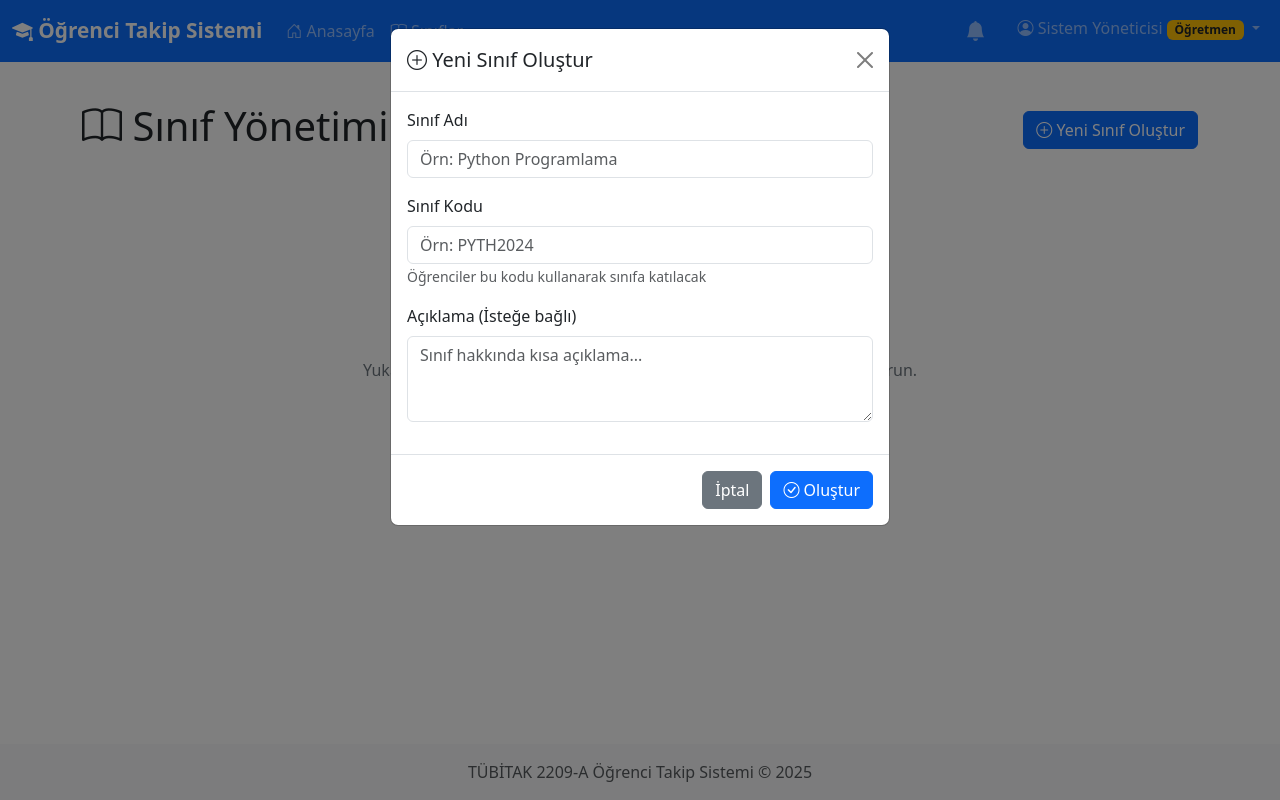
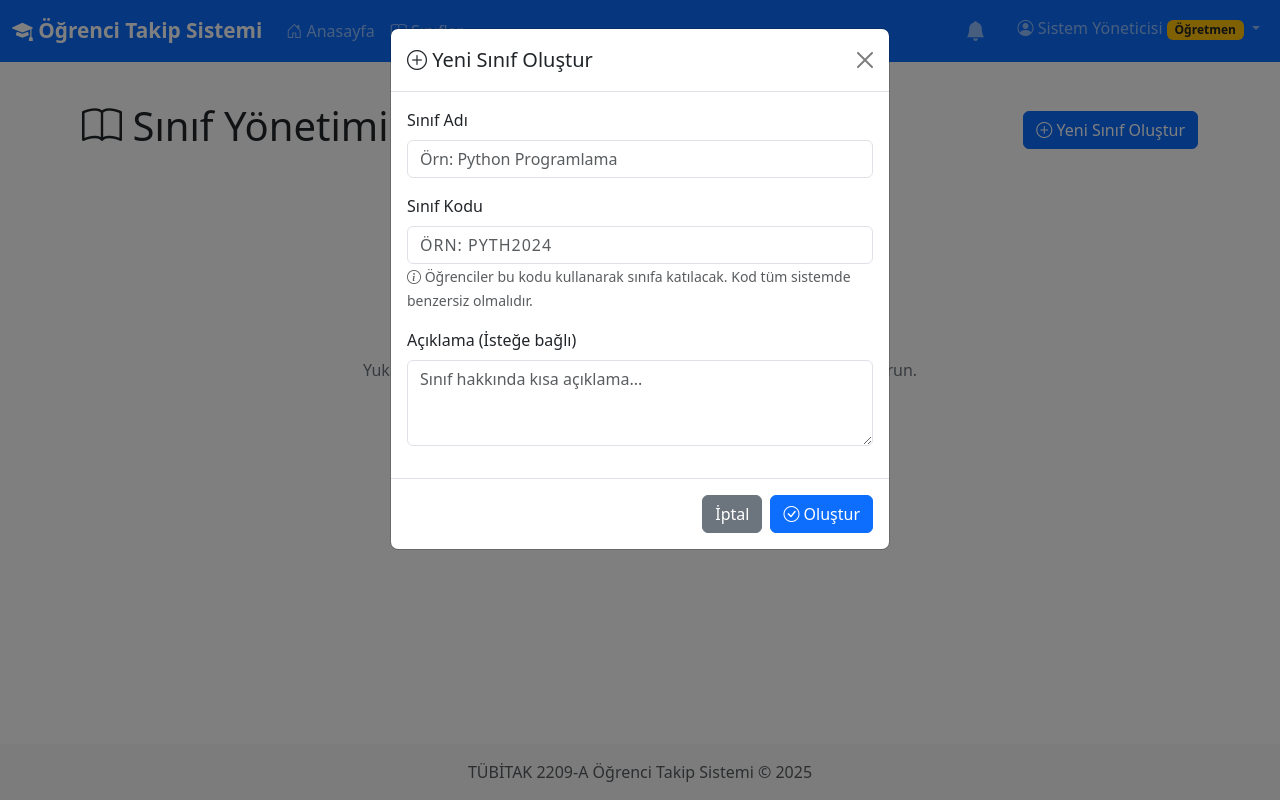
Before and after one commit to bozemre19-blip/tubitak2209, a Flask app: page /admin/classes in a window 1280 px wide, after a click on "Yeni Sınıf Oluştur". Run offline with Flask 3, Linux system fonts and the light colour scheme; a user stored in the database is signed in; some libraries are stand-ins or nearby versions.

Commit message:
SÄ±nÄ±f kodu global benzersizlik kontrolÃ¼ eklendi - case-insensitive kontrol, tÃ¼m Ã¶ÄŸretmenler iÃ§in global benzersizlik

```diff
--- a/2209 Takip/app.py
+++ b/2209 Takip/app.py
@@ -489,12 +489,18 @@ def create_class():
         return redirect(url_for('dashboard'))
 
     name = request.form.get('name')
-    code = request.form.get('code')
+    code = request.form.get('code', '').strip().upper()  # Büyük harfe çevir ve boşlukları temizle
     description = request.form.get('description')
 
-    # Kod zaten var mı?
-    if Class.query.filter_by(code=code).first():
-        flash('Bu sınıf kodu zaten kullanılıyor!', 'danger')
+    # Kod boş mu?
+    if not code:
+        flash('Sınıf kodu boş olamaz!', 'danger')
+        return redirect(url_for('admin_classes'))
+
+    # Kod zaten var mı? (Case-insensitive kontrol - tüm öğretmenler için global benzersizlik)
+    existing_class = Class.query.filter(db.func.upper(Class.code) == code).first()
+    if existing_class:
+        flash(f'Bu sınıf kodu "{code}" zaten başka bir öğretmen tarafından kullanılıyor! Lütfen farklı bir kod seçin.', 'danger')
         return redirect(url_for('admin_classes'))
 
     new_class = Class(
@@ -763,8 +769,11 @@ def enroll_by_code():
             flash('Lütfen bir sınıf kodu girin!', 'danger')
             return redirect(url_for('student_classes'))
 
-        # Sınıf koduna göre sınıfı bul
-        cls = Class.query.filter_by(code=class_code, is_active=True).first()
+        # Sınıf koduna göre sınıfı bul (case-insensitive)
+        cls = Class.query.filter(
+            db.func.upper(Class.code) == class_code,
+            Class.is_active == True
+        ).first()
 
         if not cls:
             flash(f'"{class_code}" kodlu bir sınıf bulunamadı! Lütfen kodun doğru olduğundan emin olun.', 'danger')
--- a/2209 Takip/templates/admin/classes.html
+++ b/2209 Takip/templates/admin/classes.html
@@ -105,10 +105,13 @@
 
                     <div class="mb-3">
                         <label for="code" class="form-label">Sınıf Kodu</label>
-                        <input type="text" class="form-control" id="code" name="code"
-                               placeholder="Örn: PYTH2024" required>
+                        <input type="text" class="form-control text-uppercase" id="code" name="code"
+                               placeholder="Örn: PYTH2024"
+                               style="text-transform: uppercase; letter-spacing: 1px;"
+                               maxlength="20"
+                               required>
                         <small class="form-text text-muted">
-                            Öğrenciler bu kodu kullanarak sınıfa katılacak
+                            <i class="bi bi-info-circle"></i> Öğrenciler bu kodu kullanarak sınıfa katılacak. Kod tüm sistemde benzersiz olmalıdır.
                         </small>
                     </div>
 
--- a/2209 Takip/templates/student/classes.html
+++ b/2209 Takip/templates/student/classes.html
@@ -83,13 +83,14 @@
                                     <i class="bi bi-tag"></i> Sınıf Kodu
                                 </label>
                                 <input type="text"
-                                       class="form-control form-control-lg text-center"
+                                       class="form-control form-control-lg text-center text-uppercase"
                                        id="class_code"
                                        name="class_code"
                                        placeholder="Örn: PYTH2024"
                                        required
                                        autofocus
-                                       style="font-size: 1.2rem; letter-spacing: 2px; font-weight: bold;">
+                                       maxlength="20"
+                                       style="font-size: 1.2rem; letter-spacing: 2px; font-weight: bold; text-transform: uppercase;">
                                 <small class="form-text text-muted">
                                     Öğretmeninizden aldığınız sınıf kodunu girin
                                 </small>
```
